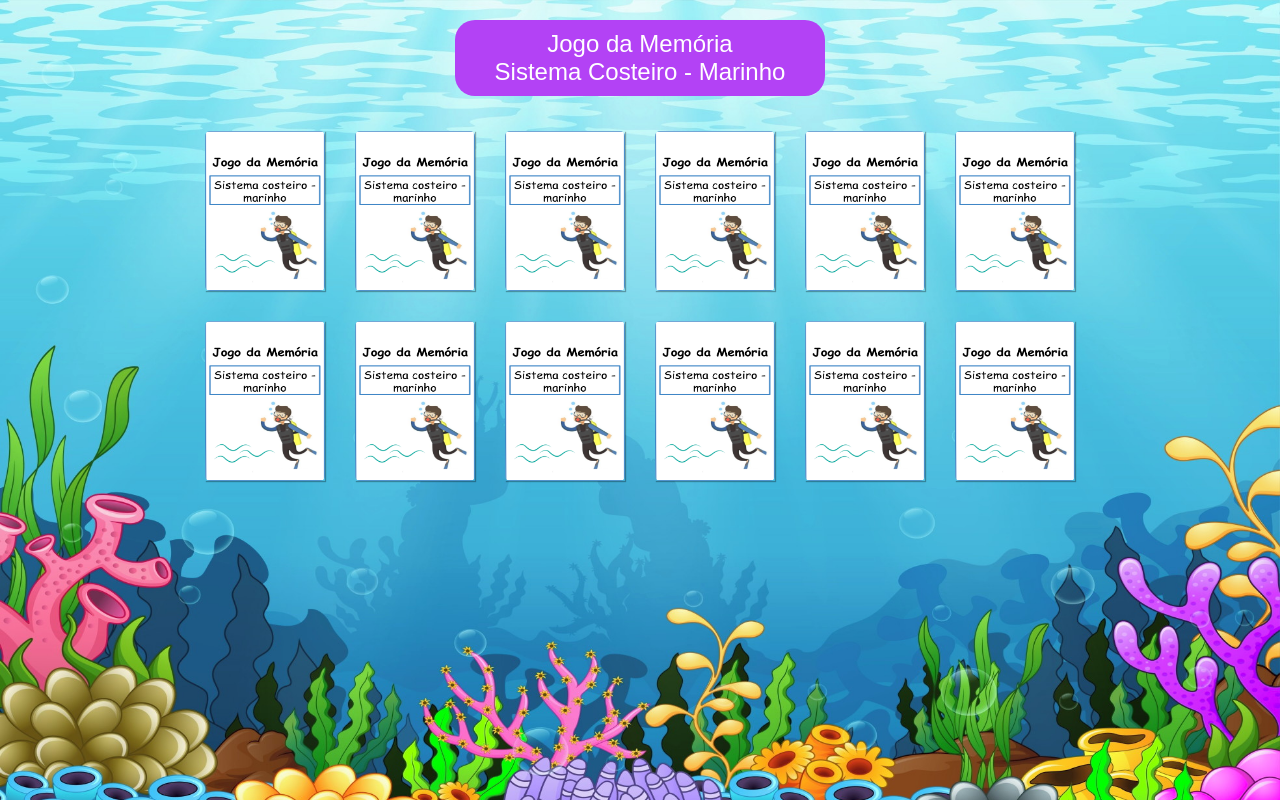
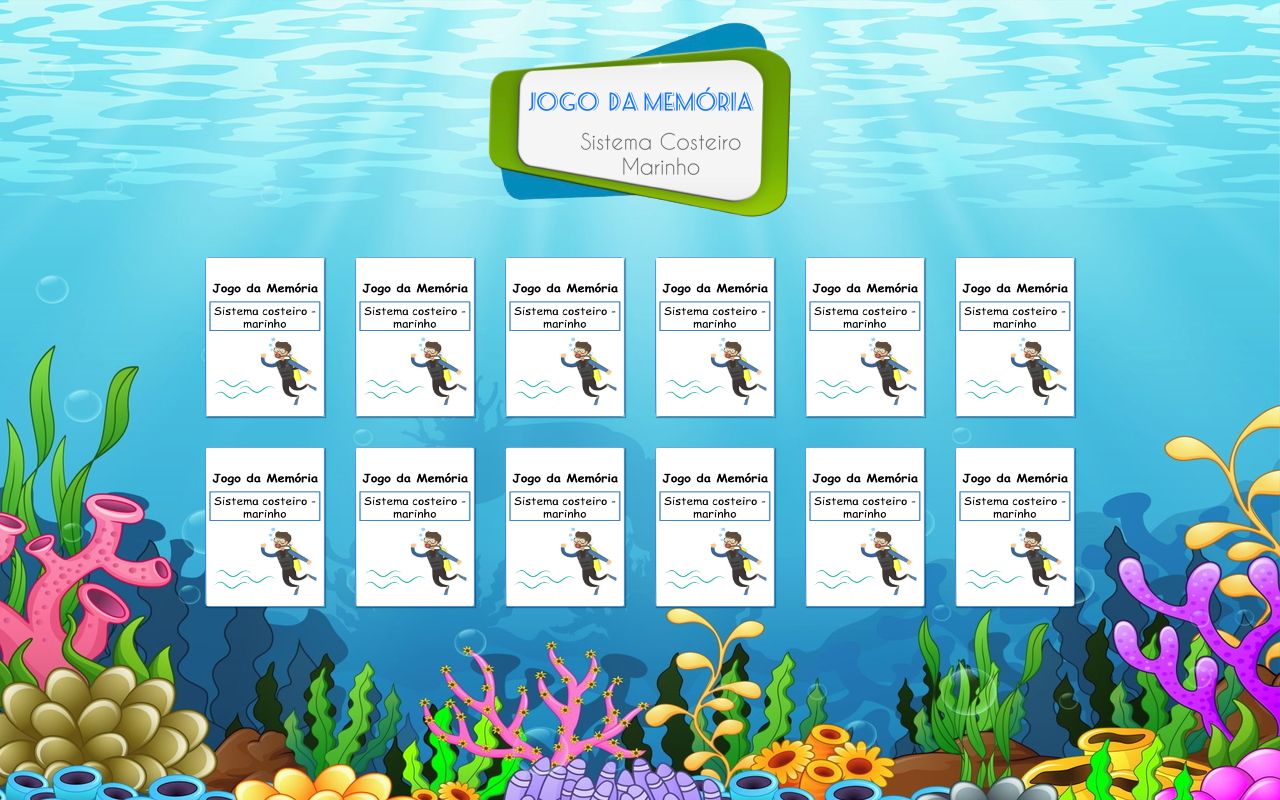
Before and after one commit to douglascastrorj/jogo-memoria-jardim, a plain HTML site: page index_jardim.html in a window 1280 px wide. Drawn offline with Linux system fonts and the light colour scheme.

Commit message:
ajuste de imagens e css

```diff
--- a/index_jardim.html
+++ b/index_jardim.html
@@ -12,8 +12,9 @@
 <body>
 
     <div class="game-title">
-        <span> Jogo da Memória</span> <br/>
-        <span> Sistema Costeiro - Marinho </span>
+        <!-- <span> Jogo da Memória</span> <br/>
+        <span> Sistema Costeiro - Marinho </span> -->
+        <img src="img/title.png" />
     </div>
 
    <!-- The Modal -->
--- a/styles.css
+++ b/styles.css
@@ -7,7 +7,7 @@
 body {
   height: 100vh;
   display: flex;
-  background-image: url(img/IMG_2964.JPG);
+  background-image: url(img/fundo_jogo.jpg);
   background-size: cover;
   background-position: 0px 0px; /* Center the image */
   background-repeat: no-repeat; /* Do not repeat the image */
@@ -18,13 +18,13 @@ body {
 }
 
 .game-title {
-  padding: 10px 40px;
-  border-radius: 20px;
-  background-color: rgba(179, 66, 245,1);
+  /* padding: 10px 40px; */
+  /* border-radius: 20px; */
+  /* background-color: rgba(179, 66, 245,1); */
 
-  justify-content: center;
+  /* justify-content: center;
   align-items: center;
-  text-align: center;
+  text-align: center; */
   margin: 20px 0;
 }
 
```
Also changed, not shown: img/IMG_3021.PNG (added), img/IMG_8366.PNG (added), img/fundo_jogo.jpg (added), img/title.png (added).
